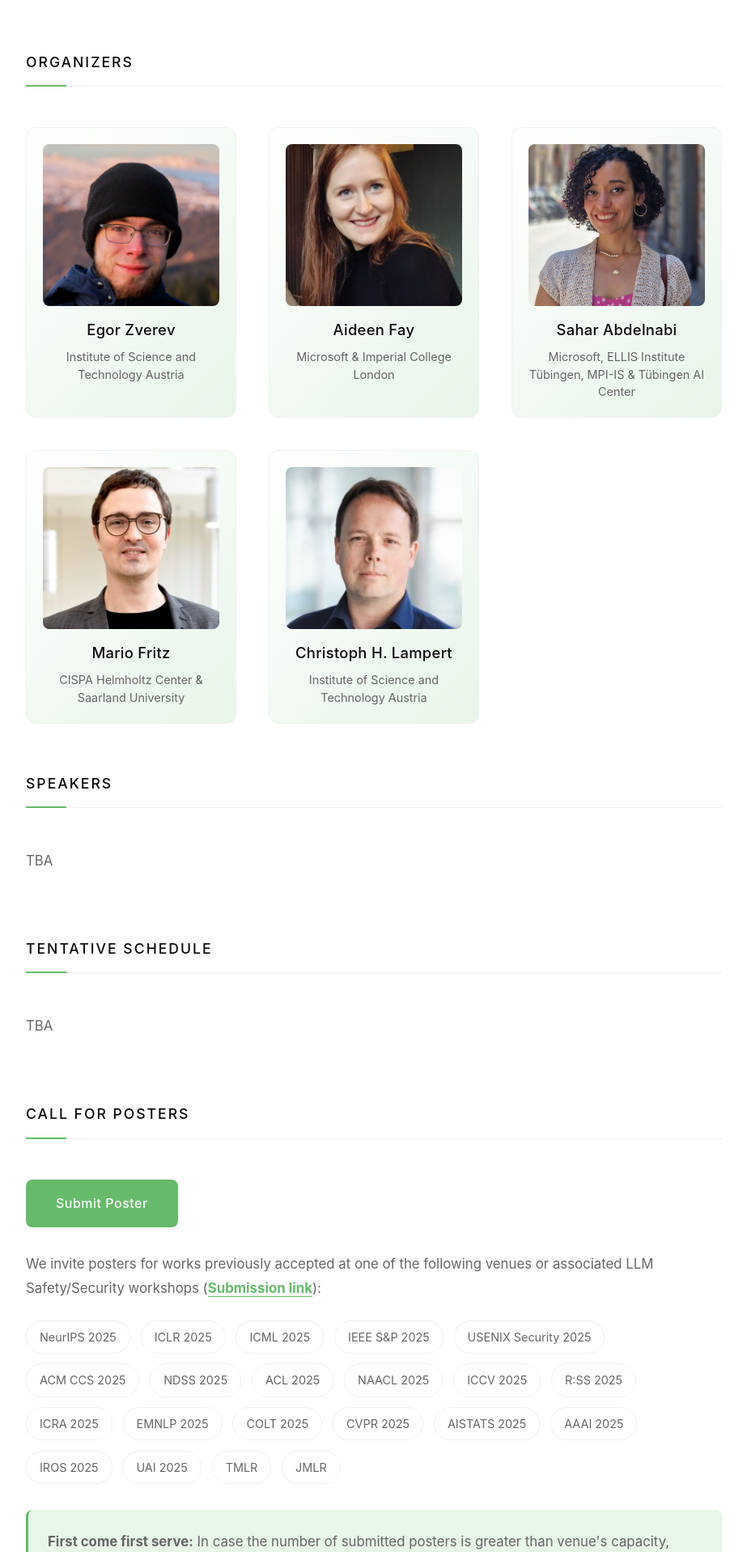
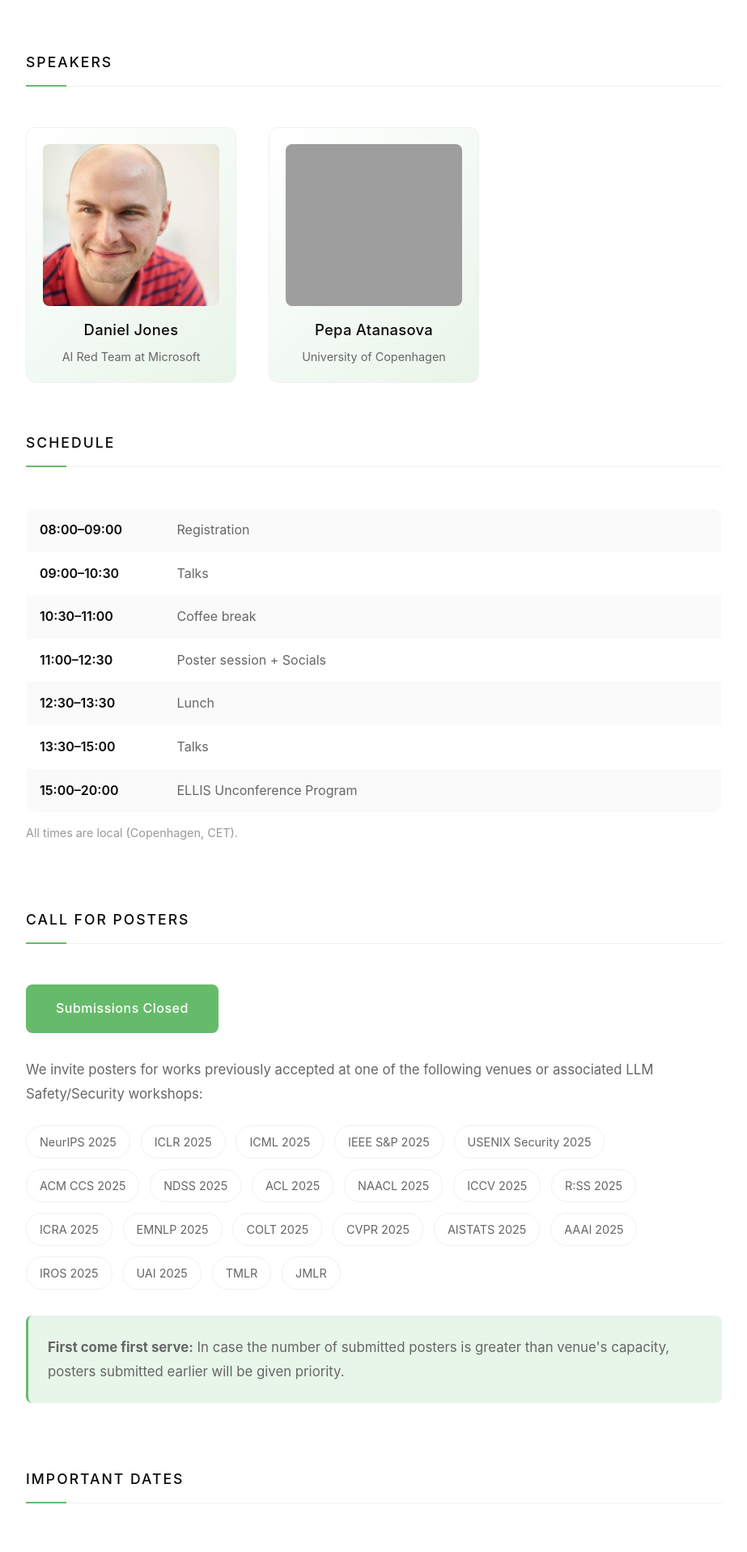
Before and after one commit to llmsafety-unconference/llmsafety-unconference.github.io, a plain HTML site: page index.html in a window 1280 px wide. Shown: the part 1594-3511 px from the top of the page at 81% size, without its empty margins (178-1101 px from the left). Drawn offline with Linux system fonts and the light colour scheme; grey boxes are pictures that could not be loaded.

Commit message:
added 2 speakers

```diff
--- a/index.html
+++ b/index.html
@@ -507,6 +507,47 @@
                 padding-top: 50px;
             }
         }
+            /* Schedule */
+        .schedule-table {
+        width: 100%;
+        border-collapse: collapse;
+        margin-top: 10px;
+        background: white;
+        border: 1px solid var(--border-light);
+        border-radius: 12px;
+        overflow: hidden;
+        }
+        .schedule-table tr:nth-child(odd) td {
+        background: var(--bg-subtle);
+        }
+        .schedule-table td {
+        padding: 14px 16px;
+        vertical-align: top;
+        }
+        .schedule-time {
+        width: 170px;
+        font-weight: 600;
+        color: var(--primary-black);
+        white-space: nowrap;
+        }
+        .schedule-desc {
+        color: var(--text-secondary);
+        }
+        @media (max-width: 600px) {
+        .schedule-time {
+            display: block;
+            width: auto;
+            margin-bottom: 4px;
+        }
+        .schedule-table td {
+            display: block;
+            width: 100%;
+            padding: 10px 14px;
+        }
+        .schedule-table tr td + td {
+            padding-top: 0;
+        }
+        }
     </style>
 </head>
 <body>
@@ -546,7 +587,7 @@
             </p>
 
             <p>
-                The workshop will last 1.5 hours and will consist of a keynote and a poster session combined with networking between participants.
+                The workshop will last have 3 x 1.5 hours blocks and will consist of keynotes and a poster session combined with networking between participants.
             </p>
 
             <div class="theme-list">
@@ -564,6 +605,136 @@
             </div>
         </section>
 
+
+
+        <!-- Speakers Section -->
+        <section id="speakers">
+            <h2>Speakers</h2>
+            <div class="people-grid">
+                <div class="person-card" data-url="https://www.microsoft.com/en-us/research/people/jonesdaniel/">
+                  <div class="person-image">
+                    <img src="assets/daniel.jpg" alt="Daniel Jones" onerror="this.style.display='none'">
+                  </div>
+                  <div class="person-info">
+                    <div class="person-name">Daniel Jones</div>
+                    <div class="person-affiliation"> AI Red Team at Microsoft</div>
+                  </div>
+                </div>
+
+                <div class="person-card" data-url="https://apepa.github.io/">
+                    <div class="person-image">
+                      <img src="assets/pepa.png" alt="Pepa Atanasova" onerror="this.style.display='none'">
+                    </div>
+                    <div class="person-info">
+                      <div class="person-name">Pepa Atanasova</div>
+                      <div class="person-affiliation"> University of Copenhagen</div>
+                    </div>
+                  </div>
+            </div>
+        </section>
+
+        <!-- Schedule Section -->
+        <section id="schedule">
+            <h2>Schedule</h2>
+
+            <table class="schedule-table">
+              <tr>
+                <td class="schedule-time">08:00–09:00</td>
+                <td class="schedule-desc">Registration</td>
+              </tr>
+              <tr>
+                <td class="schedule-time">09:00–10:30</td>
+                <td class="schedule-desc">Talks</td>
+              </tr>
+              <tr>
+                <td class="schedule-time">10:30–11:00</td>
+                <td class="schedule-desc">Coffee break</td>
+              </tr>
+              <tr>
+                <td class="schedule-time">11:00–12:30</td>
+                <td class="schedule-desc">Poster session + Socials</td>
+              </tr>
+              <tr>
+                <td class="schedule-time">12:30–13:30</td>
+                <td class="schedule-desc">Lunch</td>
+              </tr>
+              <tr>
+                <td class="schedule-time">13:30–15:00</td>
+                <td class="schedule-desc">Talks</td>
+              </tr>
+              <tr>
+                <td class="schedule-time">15:00–20:00</td>
+                <td class="schedule-desc">ELLIS Unconference Program</td>
+              </tr>
+            </table>
+
+            <p style="margin-top:12px;color:var(--text-tertiary);font-size:0.9rem;">
+              All times are local (Copenhagen, CET).
+            </p>
+          </section>
+
+        <!-- Call for Posters Section -->
+        <section id="posters">
+            <h2>Call for Posters</h2>
+
+            <a href="https://docs.google.com/forms/d/e/1FAIpQLSfVnh4XW5u-_SuAccRbxhjWQfFKTH3i8dJ3ZcQOQwc2s1pFlw/viewform" class="submit-button">Submissions Closed</a>
+
+
+            <p>
+                We invite posters for works previously accepted at one of the following venues or associated LLM Safety/Security workshops:
+            </p>
+
+            <div class="venues-grid">
+                <span class="venue-tag">NeurIPS 2025</span>
+                <span class="venue-tag">ICLR 2025</span>
+                <span class="venue-tag">ICML 2025</span>
+                <span class="venue-tag">IEEE S&P 2025</span>
+                <span class="venue-tag">USENIX Security 2025</span>
+                <span class="venue-tag">ACM CCS 2025</span>
+                <span class="venue-tag">NDSS 2025</span>
+                <span class="venue-tag">ACL 2025</span>
+                <span class="venue-tag">NAACL 2025</span>
+                <span class="venue-tag">ICCV 2025</span>
+                <span class="venue-tag">R:SS 2025</span>
+                <span class="venue-tag">ICRA 2025</span>
+                <span class="venue-tag">EMNLP 2025</span>
+                <span class="venue-tag">COLT 2025</span>
+                <span class="venue-tag">CVPR 2025</span>
+                <span class="venue-tag">AISTATS 2025</span>
+                <span class="venue-tag">AAAI 2025</span>
+                <span class="venue-tag">IROS 2025</span>
+                <span class="venue-tag">UAI 2025</span>
+                <span class="venue-tag">TMLR</span>
+                <span class="venue-tag">JMLR</span>
+            </div>
+
+
+            <p style="margin-top: 2rem; padding: 1.5rem; background: var(--accent-green); border-radius: 8px; border-left: 3px solid var(--accent-green-dark);">
+                <strong>First come first serve:</strong> In case the number of submitted posters is greater than venue's capacity, posters submitted earlier will be given priority.
+            </p>
+        </section>
+
+        <!-- Important Dates Section -->
+        <section id="dates">
+            <h2>Important Dates</h2>
+
+            <div style="display: grid; grid-template-columns: repeat(auto-fit, minmax(250px, 1fr)); gap: 30px; margin-top: 40px;">
+                <div class="info-box">
+                    <h3 style="font-size: 0.9rem; color: var(--text-tertiary); margin-bottom: 10px;">Submission Deadline</h3>
+                    <p style="font-size: 1.4rem; font-weight: 300; color: var(--primary-black); margin: 0;">October 28, 2025</p>
+                </div>
+
+                <div class="info-box">
+                    <h3 style="font-size: 0.9rem; color: var(--text-tertiary); margin-bottom: 10px;">Notification</h3>
+                    <p style="font-size: 1.4rem; font-weight: 300; color: var(--primary-black); margin: 0;">October 31, 2025</p>
+                </div>
+
+                <div class="info-box">
+                    <h3 style="font-size: 0.9rem; color: var(--text-tertiary); margin-bottom: 10px;">Workshop</h3>
+                    <p style="font-size: 1.4rem; font-weight: 300; color: var(--primary-black); margin: 0;">December 2, 2025</p>
+                </div>
+            </div>
+        </section>
         <!-- Organizers Section -->
         <section id="organizers">
             <h2>Organizers</h2>
@@ -620,82 +791,6 @@
               </div>
             </div>
           </section>
-
-        <!-- Speakers Section -->
-        <section id="speakers">
-            <h2>Speakers</h2>
-            <p>TBA</p>
-        </section>
-
-        <!-- Schedule Section -->
-        <section id="schedule">
-            <h2>Tentative Schedule</h2>
-            <p>TBA</p>
-        </section>
-
-        <!-- Call for Posters Section -->
-        <section id="posters">
-            <h2>Call for Posters</h2>
-
-            <a href="https://docs.google.com/forms/d/e/1FAIpQLSfVnh4XW5u-_SuAccRbxhjWQfFKTH3i8dJ3ZcQOQwc2s1pFlw/viewform" class="submit-button">Submit Poster</a>
-
-
-            <p>
-                We invite posters for works previously accepted at one of the following venues or associated LLM Safety/Security workshops (<strong><a href="https://docs.google.com/forms/d/e/1FAIpQLSfVnh4XW5u-_SuAccRbxhjWQfFKTH3i8dJ3ZcQOQwc2s1pFlw/viewform" style="color: var(--accent-green-dark); text-decoration: none; border-bottom: 1px solid var(--accent-green-dark);">Submission link</a></strong>):
-            </p>
-
-            <div class="venues-grid">
-                <span class="venue-tag">NeurIPS 2025</span>
-                <span class="venue-tag">ICLR 2025</span>
-                <span class="venue-tag">ICML 2025</span>
-                <span class="venue-tag">IEEE S&P 2025</span>
-                <span class="venue-tag">USENIX Security 2025</span>
-                <span class="venue-tag">ACM CCS 2025</span>
-                <span class="venue-tag">NDSS 2025</span>
-                <span class="venue-tag">ACL 2025</span>
-                <span class="venue-tag">NAACL 2025</span>
-                <span class="venue-tag">ICCV 2025</span>
-                <span class="venue-tag">R:SS 2025</span>
-                <span class="venue-tag">ICRA 2025</span>
-                <span class="venue-tag">EMNLP 2025</span>
-                <span class="venue-tag">COLT 2025</span>
-                <span class="venue-tag">CVPR 2025</span>
-                <span class="venue-tag">AISTATS 2025</span>
-                <span class="venue-tag">AAAI 2025</span>
-                <span class="venue-tag">IROS 2025</span>
-                <span class="venue-tag">UAI 2025</span>
-                <span class="venue-tag">TMLR</span>
-                <span class="venue-tag">JMLR</span>
-            </div>
-
-
-            <p style="margin-top: 2rem; padding: 1.5rem; background: var(--accent-green); border-radius: 8px; border-left: 3px solid var(--accent-green-dark);">
-                <strong>First come first serve:</strong> In case the number of submitted posters is greater than venue's capacity, posters submitted earlier will be given priority.
-            </p>
-        </section>
-
-        <!-- Important Dates Section -->
-        <section id="dates">
-            <h2>Important Dates</h2>
-
-            <div style="display: grid; grid-template-columns: repeat(auto-fit, minmax(250px, 1fr)); gap: 30px; margin-top: 40px;">
-                <div class="info-box">
-                    <h3 style="font-size: 0.9rem; color: var(--text-tertiary); margin-bottom: 10px;">Submission Deadline</h3>
-                    <p style="font-size: 1.4rem; font-weight: 300; color: var(--primary-black); margin: 0;">October 28, 2025</p>
-                </div>
-
-                <div class="info-box">
-                    <h3 style="font-size: 0.9rem; color: var(--text-tertiary); margin-bottom: 10px;">Notification</h3>
-                    <p style="font-size: 1.4rem; font-weight: 300; color: var(--primary-black); margin: 0;">October 31, 2025</p>
-                </div>
-
-                <div class="info-box">
-                    <h3 style="font-size: 0.9rem; color: var(--text-tertiary); margin-bottom: 10px;">Workshop</h3>
-                    <p style="font-size: 1.4rem; font-weight: 300; color: var(--primary-black); margin: 0;">December 2, 2025</p>
-                </div>
-            </div>
-        </section>
-
         <!-- Contact Section -->
         <section id="contact">
             <h2>Contact</h2>
```
Also changed, not shown: assets/daniel.jpg (added), 1 other file.
